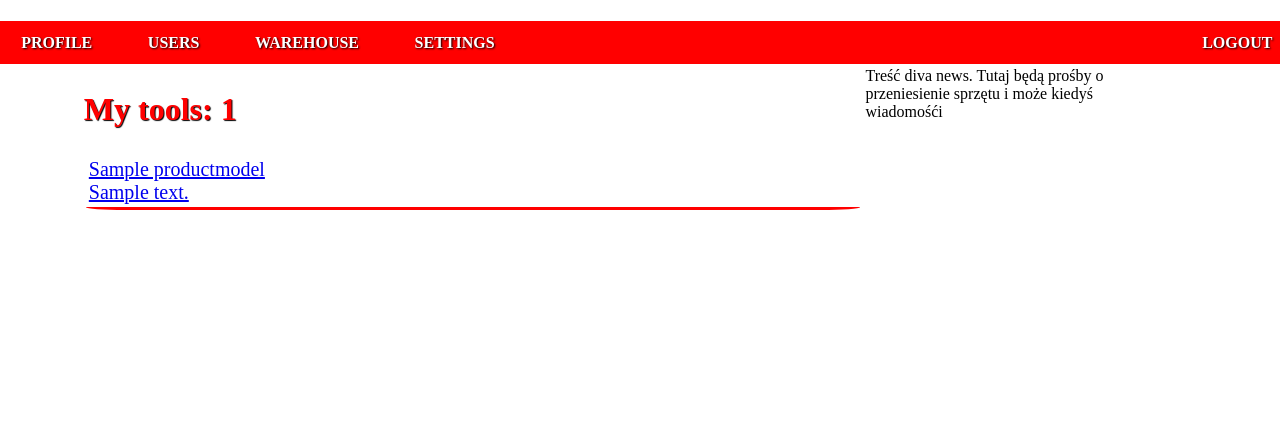
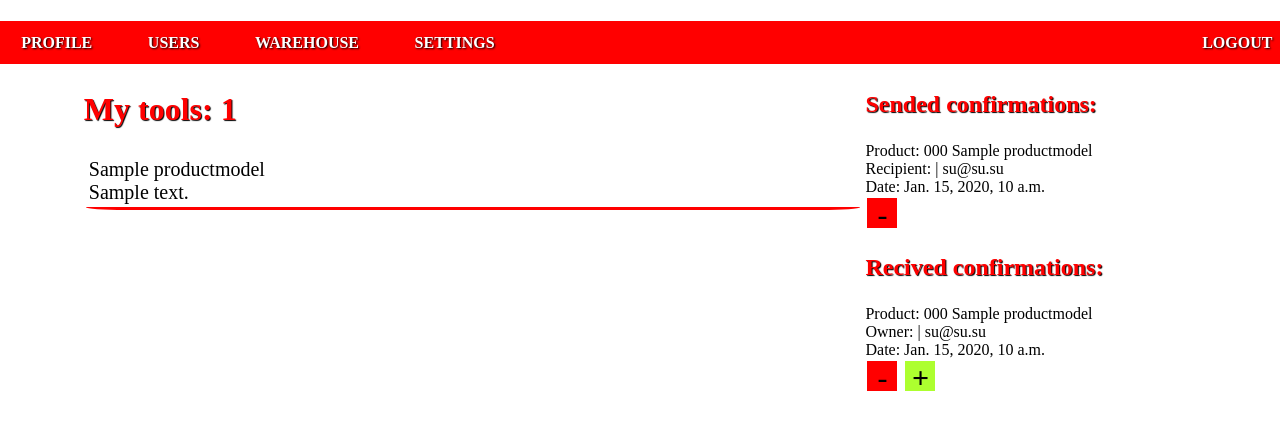
Before and after one commit to wujto/warehouse_manager, a Django app: page / in a window 1280 px wide. Shown: the part 117-547 px from the top of the page. Run offline with Django 4.2, Linux system fonts and the light colour scheme; a user stored in the database is signed in; data comes from the database, SQL or seed files in the repository; tables that the repository leaves empty hold one stand-in row (values such as "Sample post").

Commit message:
add confirmation of transfer and some styles

```diff
--- a/warehouse_manager/warehouse_manager_base/admin.py
+++ b/warehouse_manager/warehouse_manager_base/admin.py
@@ -1,7 +1,8 @@
 from django.contrib import admin
-from .models import LocalizationModel,CustomUserModel,CategoryModel,ProductModel
+from .models import LocalizationModel,CustomUserModel,CategoryModel,ProductModel, ConfirmationOfTransfer
 
 admin.site.register(LocalizationModel)
 admin.site.register(CustomUserModel)
 admin.site.register(CategoryModel)
 admin.site.register(ProductModel)
+admin.site.register(ConfirmationOfTransfer)
--- a/warehouse_manager/warehouse_manager_base/models.py
+++ b/warehouse_manager/warehouse_manager_base/models.py
@@ -201,7 +201,7 @@
     ('CONFIRMED','Confirmed'),#Product can be assigned to new owner and confirmation can be destroyed
     ('REJECTED','Rejected'))#Product can`t be assigned to new owner and confirmation can be destroyed
 
-    product = models.ForeignKey(ProductModel,on_delete= models.DO_NOTHING, related_name='confirmations')
+    product = models.OneToOneField(ProductModel,unique = True,on_delete= models.DO_NOTHING, related_name='confirmations')
     owner = models.ForeignKey(CustomUserModel, on_delete= models.DO_NOTHING, related_name='owned_confirmations')
     recipient = models.ForeignKey(CustomUserModel, on_delete= models.DO_NOTHING, related_name='recipient_confirmations')
     status = models.CharField(max_length=15, choices=CHOICES, default=CHOICES[0])
--- a/warehouse_manager/warehouse_manager_browser_app/static/logged_in/base.css
+++ b/warehouse_manager/warehouse_manager_browser_app/static/logged_in/base.css
@@ -5,6 +5,21 @@
 
 body{
     background-color: #fff;
+}
+
+a{
+    text-decoration: none;
+    color:black;
+}
+
+a:visited{
+    text-decoration: none;
+    color:black;
+}
+
+a:hover{
+    text-decoration: none;
+    color:#f00;
 }
 
 #header{
@@ -21,6 +36,12 @@
 h2{
     color: #f00;
     font-size: xx-large;
+    text-shadow: 1px 1px 1px #000;
+}
+
+h3{
+    color: #f00;
+    font-size: x-large;
     text-shadow: 1px 1px 1px #000;
 }
 
@@ -89,3 +110,24 @@
     padding: 3px;
     float:left;
 }
+
+.confirmation a{
+    display:inline-block;
+    text-align: center;
+    margin:2px;
+    width:30px;
+    height:30px;
+}
+
+.confirmation .accept-confirmation{
+    font-size: 30px;
+    font-weight: 600;
+    color: black;
+    background-color: greenyellow;
+}
+
+.confirmation .reject-confirmation{
+    font-size: 30px;
+    color: black;
+    background-color: red;
+}
--- a/warehouse_manager/warehouse_manager_browser_app/templates/logged_in/base.html
+++ b/warehouse_manager/warehouse_manager_browser_app/templates/logged_in/base.html
@@ -24,18 +24,7 @@
         <div id= 'main'>
             {% block main_content %}
 
-                <h2>My tools: {{user.products.all | length}}</h2>
-                {% if user.products.all %}
-                    <ul>
-                        {% for tool in user.products.all %}
-                            <a href ="{{ tool.get_absolute_url}}"><li>{{tool.name}}<br>
-                                {{tool.description}}
-                            </li></a>
-                        {% endfor%}
-                    </ul>
-                {% else %}
-                    You have not any tools yet.
-                {% endif %}
+
 
             {% endblock %}
         </div>
@@ -46,9 +35,32 @@
 
         <div id= 'news'>
             {% block 'news_content'%}
+                <h3>Sended confirmations:</h3>
+                {% for confirmation in user.owned_confirmations.all %}
+                    <div class='confirmation'>
+                        Product: {{ confirmation.product }}<br>
+                        Recipient: {{confirmation.recipient}}<br>
+                        Date: {{confirmation.date}}<br>
+                        <a class='reject-confirmation' href= '{% url "transfer_reject" confirmation.id %}'>-</a>
+                    </div>
 
-            Treść diva news.
-            Tutaj będą prośby o przeniesienie sprzętu i może kiedyś wiadomośći
+                {% empty %}
+                    You have not any confirmation
+                {% endfor %}
+
+
+                <h3>Recived confirmations:</h3>
+                {% for confirmation in user.recipient_confirmations.all %}
+                    <div class='confirmation'>
+                        Product: {{ confirmation.product }}<br>
+                        Owner: {{confirmation.owner}}<br>
+                        Date: {{confirmation.date}}<br>
+                        <a class='reject-confirmation' href= '{% url "transfer_reject" confirmation.id %}'>-</a>
+                        <a class='accept-confirmation' href= '{% url "transfer_confirm" confirmation.id %}'>+</a>
+                    </div>
+                {% empty %}
+                    You have not any confirmation
+                {% endfor %}
             {% endblock %}
         </div>
     </div>
--- a/warehouse_manager/warehouse_manager_browser_app/templates/logged_in/details.html
+++ b/warehouse_manager/warehouse_manager_browser_app/templates/logged_in/details.html
@@ -1,6 +1,6 @@
 {% extends 'logged_in/base.html' %}
 
-{% block 'news_content' %}
+{% block main_content %}
     <h2>Details:</h2>
     <b>Name:</b>{{object.name}}<br>
     <b>Description:</b>{{object.description}}<br>
@@ -8,9 +8,9 @@
     <b>Localization:</b>{{object.localization}}<br>
     <b>User:</b>{{object.product_user}}<br>
     {% if object in user.products.all %}
-        <a>Przenieś</a>
+        <a method = 'post' href = '{% url "transfer" object.id %}'>Przenieś</a>
     {% elif object.localization.pk == 1 %}
-        <a href=''>Pobierz</a>
+        <a href='{% url "transfer" object.id %}'>Pobierz</a>
     {% else %}
         Tu może coś kiedyś będzie :)
     {% endif %}
--- /dev/null
+++ b/warehouse_manager/warehouse_manager_browser_app/templates/logged_in/profile.html
@@ -0,0 +1,17 @@
+{% extends 'logged_in/base.html' %}
+
+{% block main_content %}
+    <h2>My tools: {{user.products.all | length}}</h2>
+    {% if user.products.all %}
+        <ul>
+            {% for tool in user.products.all %}
+                <a href ="{{ tool.get_absolute_url}}"><li>{{tool.name}}<br>
+                    {{tool.description}}
+                </li></a>
+            {% endfor%}
+        </ul>
+    {% else %}
+        You have not any tools yet.
+    {% endif %}
+
+{% endblock %}
--- /dev/null
+++ b/warehouse_manager/warehouse_manager_browser_app/templates/logged_in/test.html
@@ -0,0 +1 @@
+{% include 'logged_in/base.html'%}
--- a/warehouse_manager/warehouse_manager_browser_app/urls.py
+++ b/warehouse_manager/warehouse_manager_browser_app/urls.py
@@ -1,10 +1,14 @@
 from django.urls import path, include
-from .views import ProfileView, UsersListView, WarehouseListView, ProductDetailsView
+from .views import ProfileView, UsersListView, WarehouseListView, ProductDetailsView, TransferFormView
+from .views import confirm_transfer, reject_transfer
 
 urlpatterns = [
     path('accounts/', include('django.contrib.auth.urls')),
     path('', ProfileView.as_view(), name = 'profile'),
     path('product/<pk>',ProductDetailsView.as_view(), name = 'product_detail'),
+    path('transfer/<pk>', TransferFormView.as_view(), name = 'transfer'),
+    path('transfer/confirm/<pk>', confirm_transfer, name = 'transfer_confirm'),
+    path('transfer/reject/<pk>', reject_transfer, name= 'transfer_reject'),
     path('users', UsersListView.as_view(), name = 'users'),
     path('warehouse', WarehouseListView.as_view(), name = 'warehouse')
 ]
--- a/warehouse_manager/warehouse_manager_browser_app/views.py
+++ b/warehouse_manager/warehouse_manager_browser_app/views.py
@@ -9,7 +9,7 @@
 from warehouse_manager_base.models import ProductModel, CategoryModel, LocalizationModel, ConfirmationOfTransfer, CustomUserModel
 
 class ProfileView(LoginRequiredMixin, TemplateView):
-    template_name = 'logged_in/base.html'
+    template_name = 'logged_in/profile.html'
 
 class UsersListView(LoginRequiredMixin, TemplateView):
     template_name = 'logged_in/users_list.html'
@@ -26,3 +26,41 @@
 class ProductDetailsView(LoginRequiredMixin, DetailView):
     model = ProductModel
     template_name = 'logged_in/details.html'
+
+class TransferFormView(LoginRequiredMixin, CreateView):
+    model = ConfirmationOfTransfer
+    template_name = 'logged_in/transfer.html'
+    fields = ['product', 'owner','recipient']
+    success_url = '/'
+
+    def get_initial(self):
+        initial = {}
+        initial['product'] = ProductModel.objects.filter(pk = self.kwargs['pk']).first()
+
+        if not initial['product'].product_user:
+            initial['owner'] = CustomUserModel.objects.get(pk=self.request.user.id)
+        else:
+            initial['owner'] = initial['product'].product_user
+
+        initial['recipient'] = CustomUserModel.objects.get(pk=self.request.user.id)
+        return initial
+
+    def get_context_data(self, *args, **kwargs):
+        context = super().get_context_data(*args, **kwargs)
+        context['product'] = ProductModel.objects.filter(pk = self.kwargs['pk']).first()
+        return context
+
+
+def confirm_transfer(request, *args, **kwargs):
+    confirmation = ConfirmationOfTransfer.objects.filter(pk = kwargs['pk']).first()
+    product = confirmation.product
+    product.product_user = confirmation.recipient
+    product.localization = confirmation.recipient.localization
+    product.save()
+    confirmation.delete()
+    return redirect('profile')
+
+def reject_transfer(request, *args, **kwargs):
+    confirmation = ConfirmationOfTransfer.objects.filter(pk = kwargs['pk']).first()
+    confirmation.delete()
+    return redirect('profile')
```
Also changed, not shown: warehouse_manager/warehouse_manager_browser_app/templates/logged_in/transfer.html (added, +30 -0 lines), warehouse_manager/warehouse_manager_base/migrations/0010_alter_confirmationoftransfer_product_and_more.py (added), warehouse_manager/warehouse_manager_base/migrations/0011_alter_confirmationoftransfer_recipient.py (added), warehouse_manager/warehouse_manager_base/migrations/0012_alter_confirmationoftransfer_recipient.py (added).
